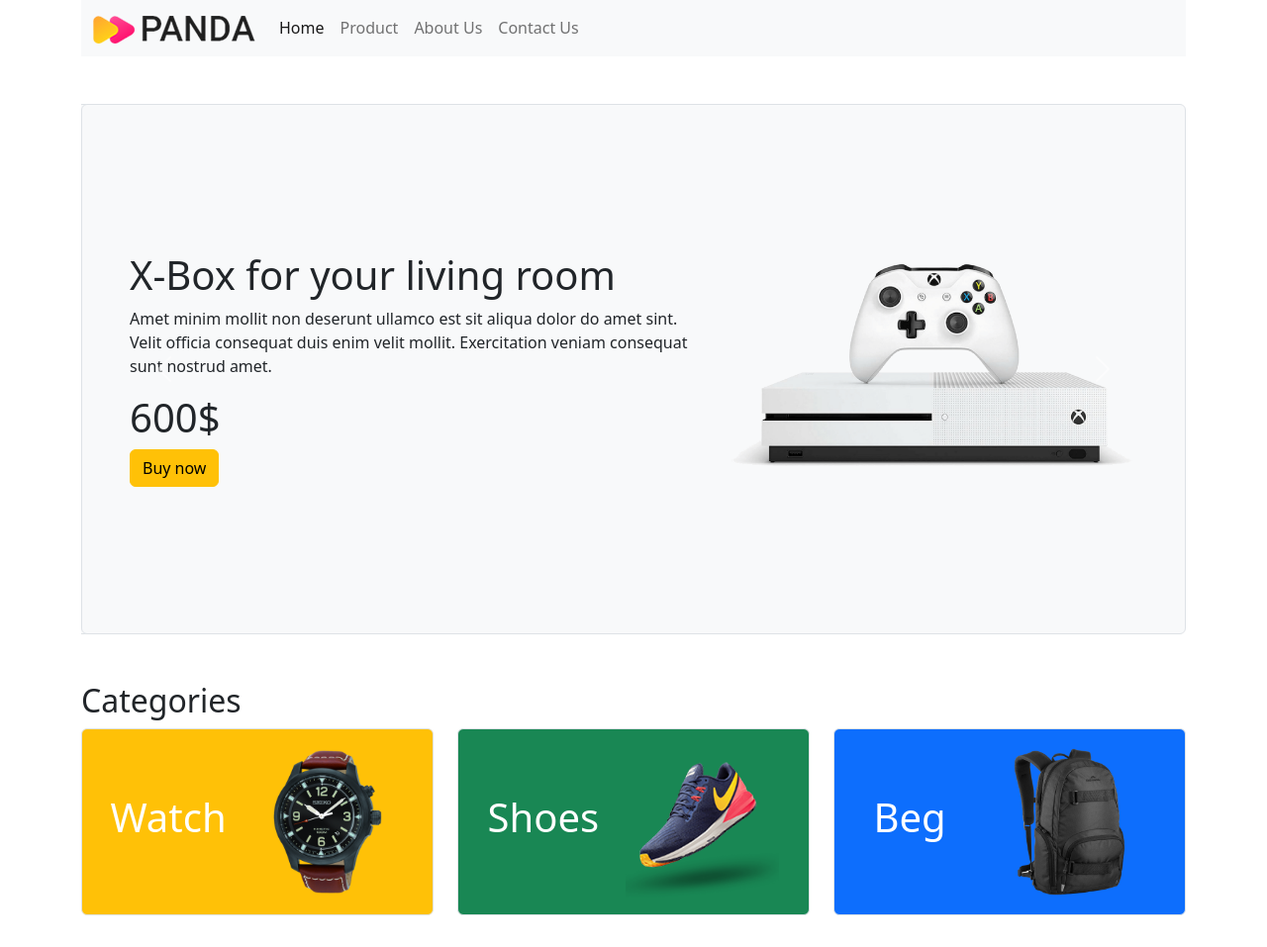
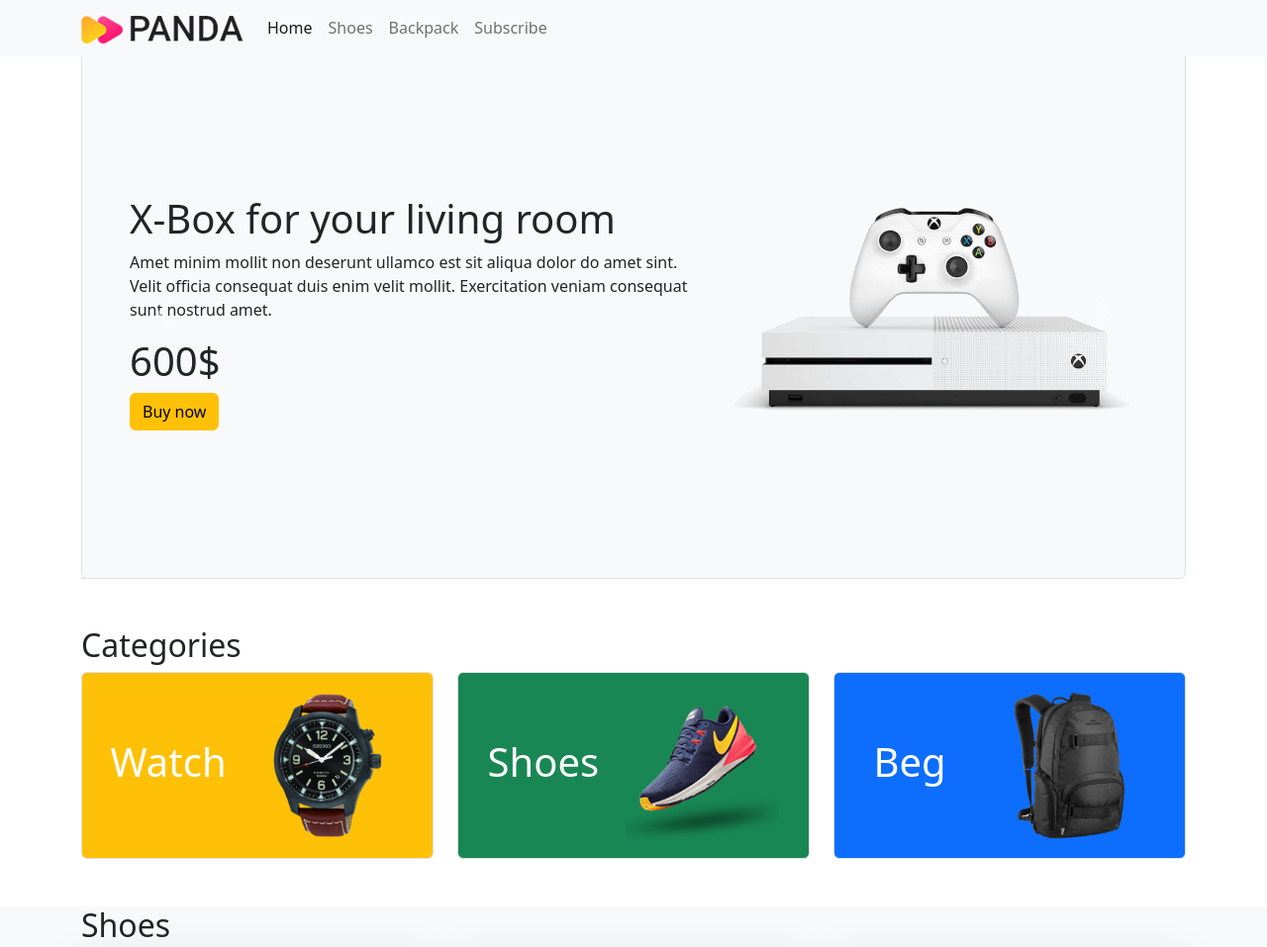
Before and after one commit to tanvirevan/Panda, a plain HTML site: page index.html in a window 1280 px wide. Shown: the top 957 px of the page at 99% size. Drawn offline with nearby package versions, Linux system fonts and the light colour scheme.

Commit message:
Backpack

```diff
--- a/index.html
+++ b/index.html
@@ -11,7 +11,7 @@
    <!-- Start Header -->
    <header>
       <section class="container">
-        <nav class="navbar navbar-expand-lg bg-light">
+        <nav class="navbar navbar-expand-lg fixed-top bg-light">
           <div class="container">
             <a class="navbar-brand" href="#">
               <img src="images/logo.png" alt="">
@@ -22,9 +22,9 @@
             <div class="collapse navbar-collapse" id="navbarNavAltMarkup">
               <div class="navbar-nav">
                 <a class="nav-link active" aria-current="page" href="#">Home</a>
-                <a class="nav-link" href="#">Product</a>
-                <a class="nav-link" href="#">About Us</a>
-                <a class="nav-link" href="#">Contact Us</a>
+                <a class="nav-link" href="#Shoes">Shoes</a>
+                <a class="nav-link" href="#Backpack">Backpack</a>
+                <a class="nav-link" href="#Subscribe">Subscribe</a>
               </div>
             </div>
           </div>
@@ -146,7 +146,7 @@
 
    <!-- Section Shoes Start -->
    <div class="bg-light">
-    <section class="container my-5">
+    <section class="container my-5" id="Shoes">
       <h2 class="text-start">Shoes</h2>
       <div class="row">
         <div class="col col-12 col-md-6 col-lg-4">
@@ -196,7 +196,7 @@
     <!-- Section Shoes End -->
 
     <!-- Backpack Start -->
-    <section class="container my-5">
+    <section class="container my-5" id="Backpack">
       <h2 class="text-start">Backpack</h2>
       <div class="row">
         <div class="col col-12 col-md-6 col-lg-4">
@@ -247,6 +247,11 @@
    </div>
    </main>
    <!-- End Main part -->
+
+   <section class="container my-5" id="Subscribe">
+
+   </section>
+
     <script src="https://cdn.jsdelivr.net/npm/bootstrap@5.2.0/dist/js/bootstrap.bundle.min.js" integrity="sha384-A3rJD856KowSb7dwlZdYEkO39Gagi7vIsF0jrRAoQmDKKtQBHUuLZ9AsSv4jD4Xa" crossorigin="anonymous"></script>
   </body>
 </html>
```
